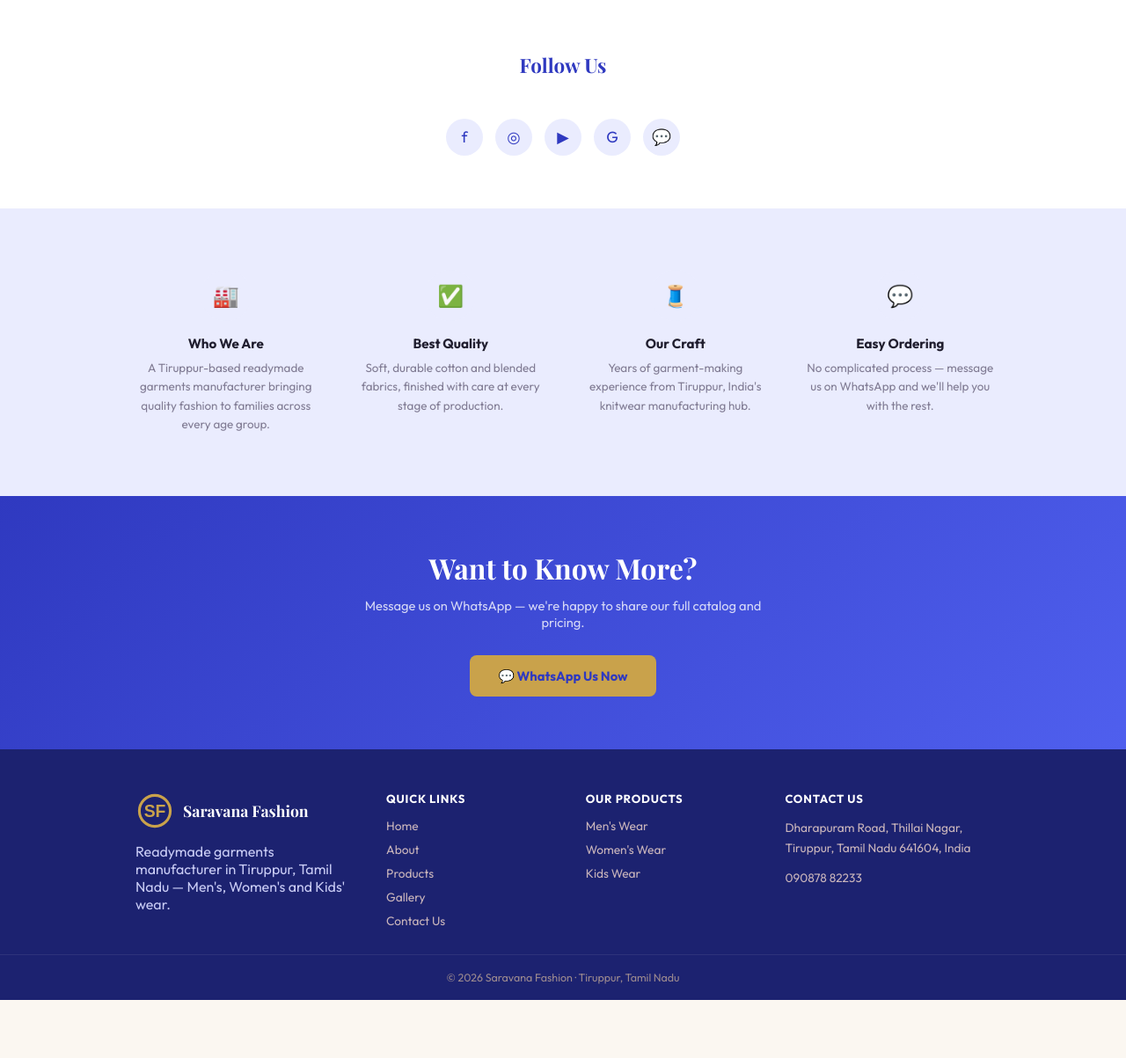
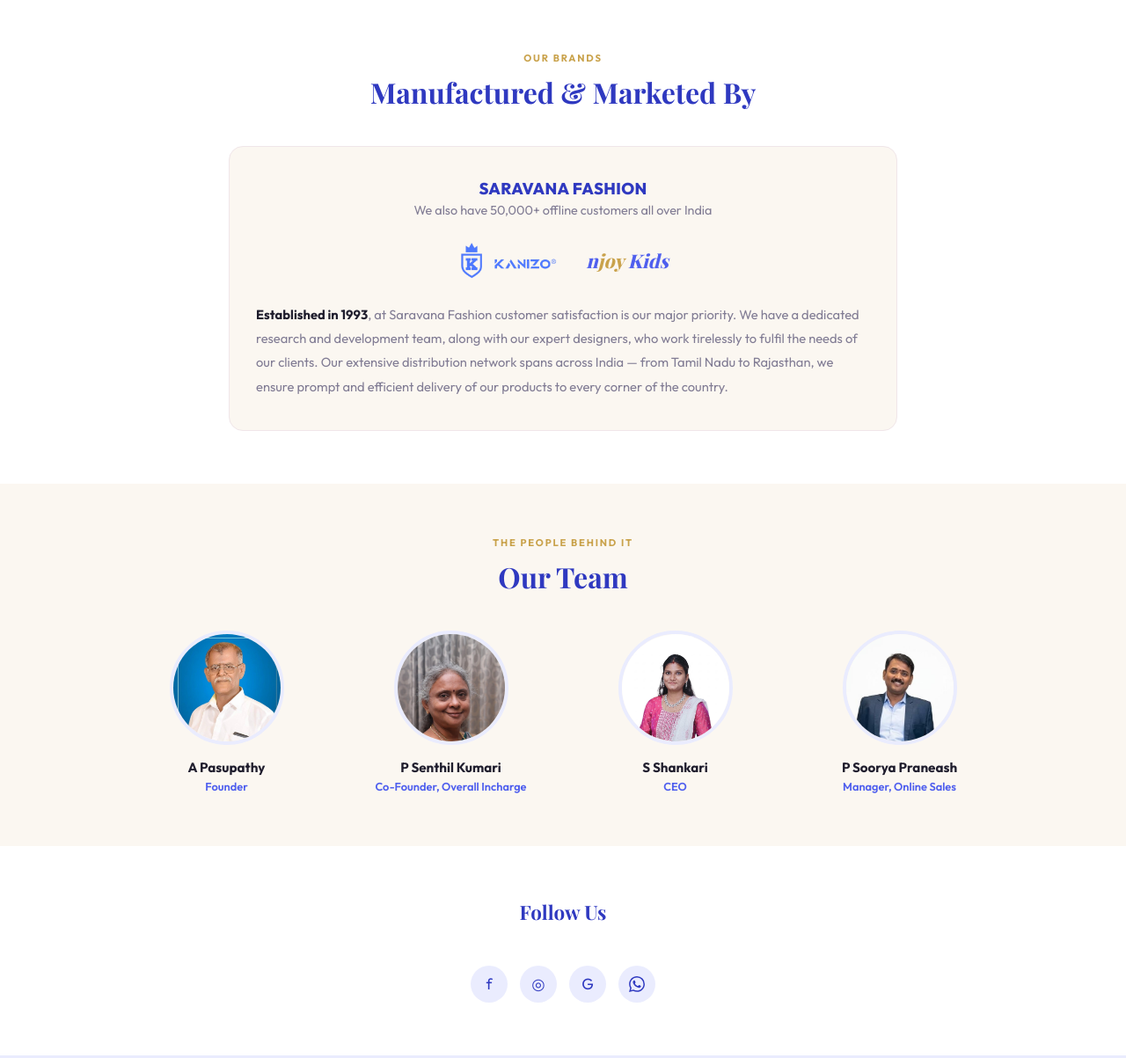
Before and after one commit to cherubimin082-art/saravana-fashion, a plain HTML site: page about.html in a window 1280 px wide. Shown: the part 940-2143 px from the top of the page at 88% size. Before the commit the page ends 2077 px from the top, so only its background shows below. Drawn offline with nearby package versions, Linux system fonts and the light colour scheme.

Commit message:
Customer change #1: add team section + brand info to About page, update address/map/social links sitewide
- About page: add Manufactured & Marketed By block (brands, 50,000+ offline customers, 1993 founding note) and Our Team section with 4 member photos/designations
- Update business address to No.6, MR Layout, 2nd Street, Dharapuram Road, Tiruppur - 641604 (footer, contact page, schema.org data)
- Contact page: new Google Maps embed and link
- Swap YouTube icon for Instagram (real link) in header/drawer across all pages
- About page Follow Us: remove YouTube icon, use proper WhatsApp icon, link Facebook/Instagram to real profiles

Co-Authored-By: Claude Sonnet 5 <noreply@anthropic.com>

```diff
--- a/about.html
+++ b/about.html
@@ -76,6 +76,23 @@ section{padding:60px 5vw}
 .val-ico{width:52px;height:52px;border-radius:50%;background:var(--navy-light);color:var(--navy-deep);display:flex;align-items:center;justify-content:center;font-size:1.4rem;margin:0 auto 16px}
 .val-card h4{font-size:.95rem;color:var(--ink);margin-bottom:8px}
 .val-card p{color:var(--muted);font-size:.85rem;line-height:1.65}
+.brand-block{background:var(--cream);border:1px solid #F0E6E9;border-radius:16px;padding:36px 30px;text-align:center;max-width:760px;margin:0 auto}
+.brand-block .mfg-line{font-weight:800;color:var(--navy-deep);font-size:1.15rem;letter-spacing:.02em;margin-bottom:4px}
+.brand-block .mfg-sub{color:var(--muted);font-size:.9rem;margin-bottom:24px}
+.brand-logos{display:flex;align-items:center;justify-content:center;gap:30px;flex-wrap:wrap;margin-bottom:24px}
+.brand-logo-item{display:flex;align-items:center;justify-content:center}
+.brand-logos img{height:48px;width:auto}
+.njoy-logo{font-family:'Playfair Display',serif;font-weight:800;font-style:italic;font-size:1.35rem;color:var(--navy)}
+.njoy-logo span{color:var(--gold)}
+.brand-block p{color:var(--muted);font-size:.92rem;line-height:1.85;text-align:left;margin:0}
+.brand-block p b{color:var(--ink)}
+.team-grid{display:grid;grid-template-columns:repeat(2,1fr);gap:28px 20px}
+@media(min-width:620px){.team-grid{grid-template-columns:repeat(4,1fr)}}
+.team-card{text-align:center}
+.team-photo{width:130px;height:130px;border-radius:50%;overflow:hidden;margin:0 auto 16px;border:4px solid var(--navy-light)}
+.team-photo img{width:100%;height:100%;object-fit:cover;object-position:top center}
+.team-card h4{font-weight:700;font-size:.95rem;color:var(--ink);margin-bottom:4px}
+.team-card p{color:var(--navy);font-size:.8rem;font-weight:600}
 .cta-strip{background:linear-gradient(135deg,var(--navy-deep),var(--navy));color:#fff;text-align:center}
 .cta-strip h2{color:#fff;font-size:clamp(1.4rem,3vw,2rem);margin-bottom:12px}
 .cta-strip p{color:rgba(255,255,255,.78);max-width:480px;margin:0 auto 28px;font-size:.92rem}
@@ -161,8 +178,8 @@ footer{background:#1C2270;color:#C9CCF5;padding:0}
   </nav>
 
     <div class="topbar-icons">
-    <a href="https://www.youtube.com/" target="_blank" rel="noopener" aria-label="YouTube">▶️</a>
-    <a href="https://www.google.com/maps/place/?q=place_id:ChIJPx9vjrEHqTsRLGr2lDEzn5E" target="_blank" rel="noopener" aria-label="Google">G</a>
+    <a href="https://www.instagram.com/kanizoindia?igsh=aDRxaWdwN2luOGxv" target="_blank" rel="noopener" aria-label="Instagram">◎</a>
+    <a href="https://maps.app.goo.gl/89sKgiBYnLgGnARJ6?g_st=aw" target="_blank" rel="noopener" aria-label="Google">G</a>
   </div>
 
   </div>
@@ -214,7 +231,7 @@ window.addEventListener('DOMContentLoaded',function(){
       <div class="about-visual" data-reveal><img src="./img/about-facility.jpg" alt="Garment manufacturing floor" loading="lazy"></div>
       <div class="about-text" data-reveal="right">
         <h2>Who We Are</h2>
-        <p>Saravana Fashion is a Tiruppur-based readymade garments manufacturer, located on Dharapuram Road in Thillai Nagar. Tiruppur is known worldwide as India's knitwear and garment manufacturing hub, and we're proud to be part of that tradition.</p>
+        <p>Saravana Fashion is a Tiruppur-based readymade garments manufacturer, located at No.6, MR Layout, 2nd Street, Dharapuram Road. Tiruppur is known worldwide as India's knitwear and garment manufacturing hub, and we're proud to be part of that tradition.</p>
         <p>We manufacture a wide range of clothing for the whole family — Men's Wear, Women's Wear and Kids' Wear — combining comfortable fabric with everyday style.</p>
         <h2 style="margin-top:26px">What We Do</h2>
         <p>From sourcing quality cotton and blended fabrics to stitching, finishing and packing, we manage the full garment-making process in-house, so every piece that leaves our facility meets a consistent standard of quality.</p>
@@ -224,14 +241,46 @@ window.addEventListener('DOMContentLoaded',function(){
 </section>
 
 <section style="background:#fff">
+  <div class="container">
+    <div class="sec-head" data-reveal>
+      <div class="sec-eyebrow">Our Brands</div>
+      <h2>Manufactured &amp; Marketed By</h2>
+    </div>
+    <div class="brand-block" data-reveal="up">
+      <div class="mfg-line">SARAVANA FASHION</div>
+      <div class="mfg-sub">We also have 50,000+ offline customers all over India</div>
+      <div class="brand-logos">
+        <div class="brand-logo-item"><img src="./img/kanizo-logo.png" alt="Kanizo"></div>
+        <div class="brand-logo-item"><span class="njoy-logo">n<span>joy</span> Kids</span></div>
+      </div>
+      <p><b>Established in 1993</b>, at Saravana Fashion customer satisfaction is our major priority. We have a dedicated research and development team, along with our expert designers, who work tirelessly to fulfil the needs of our clients. Our extensive distribution network spans across India — from Tamil Nadu to Rajasthan, we ensure prompt and efficient delivery of our products to every corner of the country.</p>
+    </div>
+  </div>
+</section>
+
+<section>
+  <div class="container">
+    <div class="sec-head" data-reveal>
+      <div class="sec-eyebrow">The People Behind It</div>
+      <h2>Our Team</h2>
+    </div>
+    <div class="team-grid" data-reveal="up">
+      <div class="team-card"><div class="team-photo"><img src="./img/team-pasupathy.jpg" alt="A Pasupathy" loading="lazy"></div><h4>A Pasupathy</h4><p>Founder</p></div>
+      <div class="team-card"><div class="team-photo"><img src="./img/team-senthilkumari.jpg" alt="P Senthil Kumari" loading="lazy"></div><h4>P Senthil Kumari</h4><p>Co-Founder, Overall Incharge</p></div>
+      <div class="team-card"><div class="team-photo"><img src="./img/team-shankari.jpg" alt="S Shankari" loading="lazy"></div><h4>S Shankari</h4><p>CEO</p></div>
+      <div class="team-card"><div class="team-photo"><img src="./img/team-soorya.jpg" alt="P Soorya Praneash" loading="lazy"></div><h4>P Soorya Praneash</h4><p>Manager, Online Sales</p></div>
+    </div>
+  </div>
+</section>
+
+<section style="background:#fff">
   <div class="container follow-grid">
     <h3>Follow Us</h3>
     <div class="follow-icons">
-      <a href="https://www.facebook.com/" target="_blank" rel="noopener" aria-label="Facebook">f</a>
-      <a href="https://www.instagram.com/" target="_blank" rel="noopener" aria-label="Instagram">◎</a>
-      <a href="https://www.youtube.com/" target="_blank" rel="noopener" aria-label="YouTube">▶</a>
-      <a href="https://www.google.com/maps/place/?q=place_id:ChIJPx9vjrEHqTsRLGr2lDEzn5E" target="_blank" rel="noopener" aria-label="Google">G</a>
-      <a href="https://wa.me/919087882233" aria-label="WhatsApp">💬</a>
+      <a href="https://www.facebook.com/share/1GFi9KtG3V/" target="_blank" rel="noopener" aria-label="Facebook">f</a>
+      <a href="https://www.instagram.com/kanizoindia?igsh=aDRxaWdwN2luOGxv" target="_blank" rel="noopener" aria-label="Instagram">◎</a>
+      <a href="https://maps.app.goo.gl/89sKgiBYnLgGnARJ6?g_st=aw" target="_blank" rel="noopener" aria-label="Google">G</a>
+      <a href="https://wa.me/919087882233" aria-label="WhatsApp"><svg width="18" height="18" viewBox="0 0 24 24" fill="currentColor"><path d="M17.472 14.382c-.297-.149-1.758-.867-2.03-.967-.273-.099-.471-.148-.67.15-.197.297-.767.966-.94 1.164-.173.199-.347.223-.644.075-.297-.15-1.255-.463-2.39-1.475-.883-.788-1.48-1.761-1.653-2.059-.173-.297-.018-.458.13-.606.134-.133.298-.347.446-.52.149-.174.198-.298.298-.497.099-.198.05-.371-.025-.52-.075-.149-.669-1.612-.916-2.207-.242-.579-.487-.5-.669-.51-.173-.008-.371-.01-.57-.01-.198 0-.52.074-.792.372-.272.297-1.04 1.016-1.04 2.479 0 1.462 1.065 2.875 1.213 3.074.149.198 2.096 3.2 5.077 4.487.709.306 1.262.489 1.694.625.712.227 1.36.195 1.871.118.571-.085 1.758-.719 2.006-1.413.248-.694.248-1.289.173-1.413-.074-.124-.272-.198-.57-.347m-5.421 7.403h-.004a9.87 9.87 0 01-5.031-1.378l-.361-.214-3.741.982.998-3.648-.235-.374a9.86 9.86 0 01-1.51-5.26c.001-5.45 4.436-9.884 9.888-9.884 2.64 0 5.122 1.03 6.988 2.898a9.825 9.825 0 012.893 6.994c-.003 5.45-4.437 9.884-9.885 9.884m8.413-18.297A11.815 11.815 0 0012.05 0C5.495 0 .16 5.335.157 11.892c0 2.096.547 4.142 1.588 5.945L.057 24l6.305-1.654a11.882 11.882 0 005.683 1.448h.005c6.554 0 11.89-5.335 11.893-11.893a11.821 11.821 0 00-3.48-8.413z"/></svg></a>
     </div>
   </div>
 </section>
@@ -277,7 +326,7 @@ window.addEventListener('DOMContentLoaded',function(){
     </div>
     <div class="footer-col">
       <h5>Contact Us</h5>
-      <p>Dharapuram Road, Thillai Nagar, Tiruppur, Tamil Nadu 641604, India</p>
+      <p>No.6, MR Layout, 2nd Street, Dharapuram Road, Tiruppur - 641604</p>
       <p style="margin-top:10px"><a href="tel:+919087882233">090878 82233</a></p>
     </div>
   </div>
@@ -299,8 +348,8 @@ window.addEventListener('DOMContentLoaded',function(){
   <a href="gallery.html">Gallery</a>
   <a href="contact.html">Contact Us</a>
   <div class="drawer-icons">
-    <a href="https://www.youtube.com/" target="_blank" rel="noopener" aria-label="YouTube">▶️</a>
-    <a href="https://www.google.com/maps/place/?q=place_id:ChIJPx9vjrEHqTsRLGr2lDEzn5E" target="_blank" rel="noopener" aria-label="Google">G</a>
+    <a href="https://www.instagram.com/kanizoindia?igsh=aDRxaWdwN2luOGxv" target="_blank" rel="noopener" aria-label="Instagram">◎</a>
+    <a href="https://maps.app.goo.gl/89sKgiBYnLgGnARJ6?g_st=aw" target="_blank" rel="noopener" aria-label="Google">G</a>
   </div>
 </div>
 </body></html>
```
Also changed, not shown: contact.html (+9 -9 lines), gallery.html (+5 -5 lines), index.html (+6 -6 lines), products.html (+5 -5 lines), img/team-pasupathy.jpg (added), img/team-senthilkumari.jpg (added), img/team-shankari.jpg (added), img/team-soorya.jpg (added).
